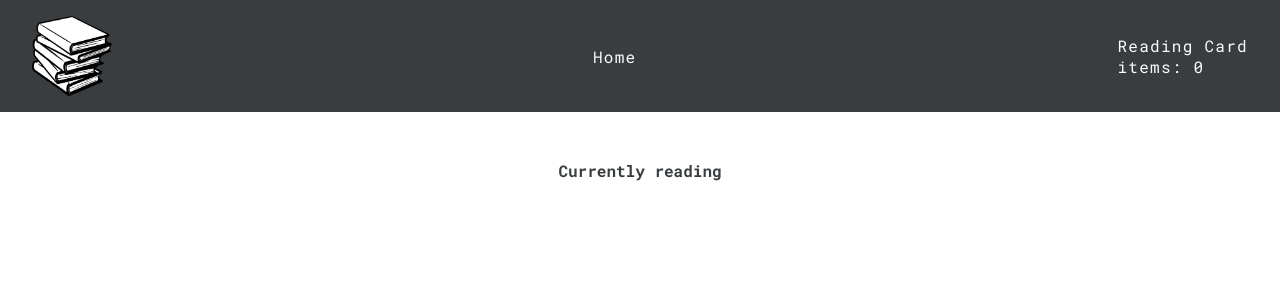
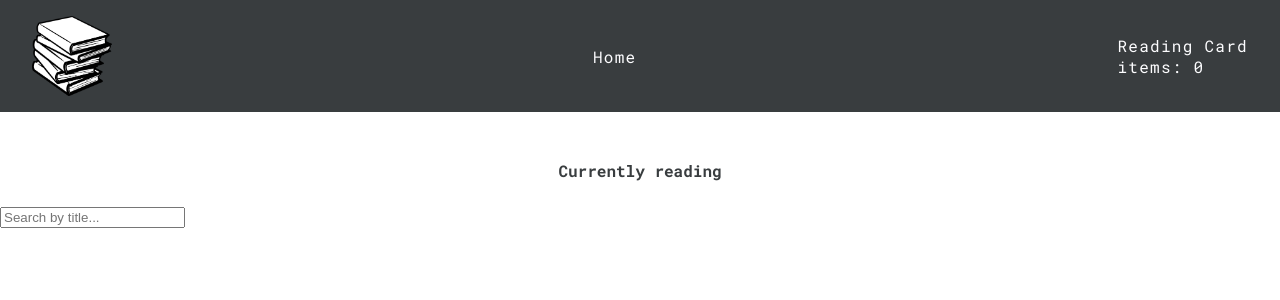
Before and after one commit to MajaKnezevic4598/reader-app, a React (Create React App) app: page /books-reading in a window 1280 px wide. Shown: the top 300 px of the page. Built offline with nearby package versions, Linux system fonts and the light colour scheme.

Commit message:
added custom autocomplete in BooksReading component

```diff
--- a/package.json
+++ b/package.json
@@ -16,6 +16,7 @@
     "react-redux": "^8.0.1",
     "react-router-dom": "^6.3.0",
     "react-scripts": "5.0.1",
+    "react-search-autocomplete": "^6.1.3",
     "react-select": "^5.3.2",
     "redux": "^4.2.0",
     "redux-devtools-extension": "^2.13.9",
--- a/src/components/BooksReading.js
+++ b/src/components/BooksReading.js
@@ -4,8 +4,10 @@ import { useState, useEffect, useRef } from "react";
 import Modal from "react-modal";
 import Select from "react-select";
 import { addNotes } from "../redux/readingCard/readingCardActions";
+import { ReactSearchAutocomplete } from "react-search-autocomplete";
 
 import { v4 as uuidv4 } from "uuid";
+import SearchBooks from "./SearchBooks";
 
 Modal.setAppElement("#root");
 
@@ -19,6 +21,29 @@ const options = [
 const BooksReading = () => {
   const [modalIsOpen, setModalIsOpen] = useState(false);
   const [currentBook, setCurrentBook] = useState({});
+
+  //state for autocomplete
+  const [books, setBooks] = useState([]);
+  const [booksMatched, setBooksMatched] = useState([]);
+
+  //helper function for searching matching books
+  const searchBook = (text) => {
+    if (!text) {
+      setBooksMatched([]);
+    } else {
+      console.log(text);
+      let matches = items.filter((item) => {
+        const regex = new RegExp(`${text}`, "gi");
+        return item.title.match(regex);
+      });
+
+      setBooksMatched(matches);
+    }
+  };
+
+  useEffect(() => {
+    console.log(booksMatched);
+  }, [booksMatched]);
 
   //state from form add notes
   const [selectedOption, setSelectedOption] = useState("");
@@ -60,7 +85,12 @@ const BooksReading = () => {
   );
   console.log(currentlyReading);
 
-  //styles from select component
+  //items for autocomplete
+  const items = currentlyReading.map((curr, index) => {
+    return { id: index, title: curr.title, author: curr.author[0] };
+  });
+
+  console.log(items);
 
   return (
     <div className="books-reading">
@@ -89,6 +119,23 @@ const BooksReading = () => {
           </button>
         </div>
       ))}
+
+      <div>
+        <input
+          type="text"
+          placeholder="Search by title..."
+          onChange={(e) => {
+            searchBook(e.target.value);
+          }}
+        />
+        <div>
+          {booksMatched &&
+            booksMatched.map((item, index) => {
+              return <div key={index}>{item.title}</div>;
+            })}
+        </div>
+      </div>
+
       <Modal isOpen={modalIsOpen} className="Modal" overlayClassName="Overlay">
         <h3>Notes about "{currentBook.title}"</h3>
         <p>Author: {currentBook.author} </p>
```
Also changed, not shown: 1 other file (tests, documents, lock files or other folders).
